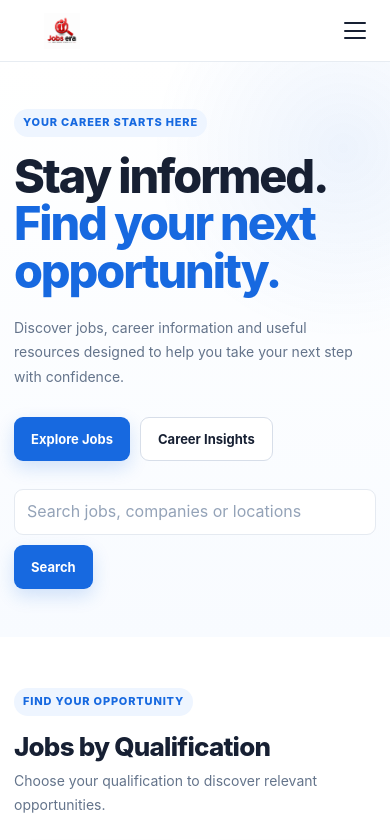
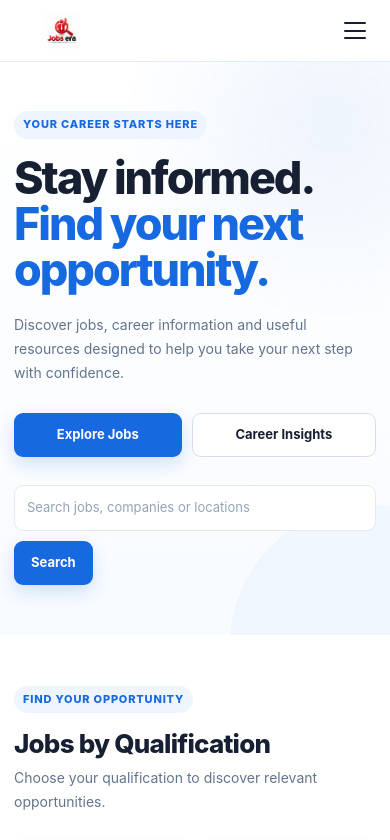
Before and after one commit to ConnectJobsera/Jobsera-Website, a Next.js app: page / in a window 390 px wide. Shown: the top 840 px of the page. Built offline with nearby package versions, Linux system fonts and the light colour scheme.

Commit message:
Refine responsive layout and homepage styling
Adjusted padding and layout for hero section, updated styles for buttons and form elements, and removed unused styles for hero cards.

```diff
--- a/app/globals.css
+++ b/app/globals.css
@@ -230,33 +230,46 @@ main {
 .hero {
   position: relative;
 
-  padding: 78px 0 70px;
+  padding: 82px 0 76px;
 
   overflow: hidden;
 
   background:
     radial-gradient(
-      circle at 88% 15%,
-      rgba(23, 105, 224, 0.075),
-      transparent 32%
+      circle at 85% 10%,
+      rgba(23, 105, 224, 0.07),
+      transparent 34%
     ),
-    linear-gradient(180deg, #ffffff 0%, #f8fbff 100%);
+    linear-gradient(
+      180deg,
+      #ffffff 0%,
+      #f8fbff 100%
+    );
 }
 
-.hero-grid {
-  display: grid;
+.hero::after {
+  content: "";
 
-  grid-template-columns:
-    minmax(0, 1.15fr)
-    minmax(300px, 0.85fr);
+  position: absolute;
 
-  align-items: center;
+  width: 280px;
+  height: 280px;
 
-  gap: 72px;
+  right: -120px;
+  bottom: -150px;
+
+  border-radius: 50%;
+
+  background: rgba(23, 105, 224, 0.035);
+
+  pointer-events: none;
 }
 
 .hero-content {
-  max-width: 690px;
+  position: relative;
+  z-index: 1;
+
+  max-width: 820px;
 }
 
 .hero-eyebrow,
@@ -280,10 +293,10 @@ main {
 }
 
 .hero-title {
-  max-width: 720px;
+  max-width: 820px;
 
-  font-size: clamp(42px, 6vw, 70px);
-  line-height: 1.02;
+  font-size: clamp(42px, 6vw, 68px);
+  line-height: 1.03;
 
   letter-spacing: -0.045em;
   font-weight: 800;
@@ -294,7 +307,7 @@ main {
 }
 
 .hero-description {
-  max-width: 590px;
+  max-width: 650px;
 
   margin-top: 20px;
 
@@ -311,6 +324,10 @@ main {
   gap: 10px;
   margin-top: 28px;
 }
+
+/* ================================
+   BUTTONS
+================================ */
 
 .button {
   min-height: 44px;
@@ -358,74 +375,6 @@ main {
 .button-secondary:hover {
   border-color: rgba(23, 105, 224, 0.35);
   background: var(--surface-blue);
-}
-
-/* Hero card */
-
-.hero-card {
-  padding: 24px;
-
-  border: 1px solid var(--border);
-  border-radius: var(--radius-xl);
-
-  background: #ffffff;
-  box-shadow: var(--shadow-md);
-}
-
-.hero-card-header {
-  display: flex;
-  align-items: center;
-  justify-content: space-between;
-
-  gap: 12px;
-}
-
-.hero-card-title {
-  font-size: 15px;
-  font-weight: 750;
-}
-
-.hero-card-badge {
-  padding: 4px 8px;
-
-  border-radius: 999px;
-
-  background: #ecfdf3;
-  color: var(--success);
-
-  font-size: 10px;
-  font-weight: 800;
-}
-
-.hero-stat-list {
-  display: grid;
-  gap: 9px;
-  margin-top: 20px;
-}
-
-.hero-stat {
-  display: flex;
-  align-items: center;
-  justify-content: space-between;
-
-  gap: 20px;
-
-  padding: 12px 13px;
-
-  border-radius: 9px;
-
-  background: var(--surface);
-}
-
-.hero-stat-label {
-  color: var(--text-secondary);
-  font-size: 12px;
-}
-
-.hero-stat-value {
-  color: var(--text-primary);
-  font-size: 12px;
-  font-weight: 750;
 }
 
 /* ================================
@@ -506,13 +455,16 @@ main {
   transition:
     transform var(--transition),
     border-color var(--transition),
-    box-shadow var(--transition);
+    box-shadow var(--transition),
+    color var(--transition);
 }
 
 .qualification-card:hover {
   transform: translateY(-2px);
 
   border-color: rgba(23, 105, 224, 0.35);
+
+  color: var(--jobsera-blue);
 
   box-shadow: var(--shadow-md);
 }
@@ -885,8 +837,6 @@ main {
   align-items: flex-start;
 }
 
-/* Logo + line */
-
 .footer-brand {
   display: flex;
   flex-direction: column;
@@ -912,8 +862,6 @@ main {
   background: #ed1c24;
 }
 
-/* Links */
-
 .footer-links {
   display: flex;
   flex-direction: column;
@@ -937,8 +885,6 @@ main {
 .footer-links a:hover {
   color: var(--jobsera-blue);
 }
-
-/* Email */
 
 .footer-email {
   display: inline-flex;
@@ -968,8 +914,6 @@ main {
 
   flex-shrink: 0;
 }
-
-/* Copyright */
 
 .footer-bottom {
   width: 100%;
@@ -1030,6 +974,11 @@ main {
   resize: vertical;
 }
 
+.form-input::placeholder,
+.form-textarea::placeholder {
+  color: var(--text-muted);
+}
+
 .form-input:focus,
 .form-textarea:focus,
 .form-select:focus {
@@ -1060,12 +1009,7 @@ main {
 
 @media (max-width: 900px) {
   .hero {
-    padding: 58px 0 54px;
-  }
-
-  .hero-grid {
-    grid-template-columns: 1fr;
-    gap: 38px;
+    padding: 62px 0 58px;
   }
 
   .hero-content {
@@ -1105,19 +1049,28 @@ main {
   }
 
   .hero {
-    padding: 46px 0 48px;
+    padding: 48px 0 50px;
   }
 
   .hero-title {
-    font-size: clamp(38px, 12vw, 52px);
+    font-size: clamp(38px, 11.5vw, 52px);
   }
 
   .hero-description {
     font-size: 14px;
+    line-height: 1.7;
   }
 
-  .hero-card {
-    padding: 20px;
+  .hero-actions {
+    width: 100%;
+  }
+
+  .hero-actions .button {
+    flex: 1 1 auto;
+  }
+
+  .hero .form-input {
+    font-size: 13px;
   }
 
   .section {
@@ -1128,6 +1081,10 @@ main {
     align-items: flex-start;
     flex-direction: column;
     gap: 12px;
+  }
+
+  .section-heading > .button {
+    width: 100%;
   }
 
   .qualification-grid {
@@ -1196,6 +1153,10 @@ main {
     padding: 23px;
   }
 
+  .notification-card .button {
+    width: 100%;
+  }
+
   /* Footer */
 
   .site-footer {
```
